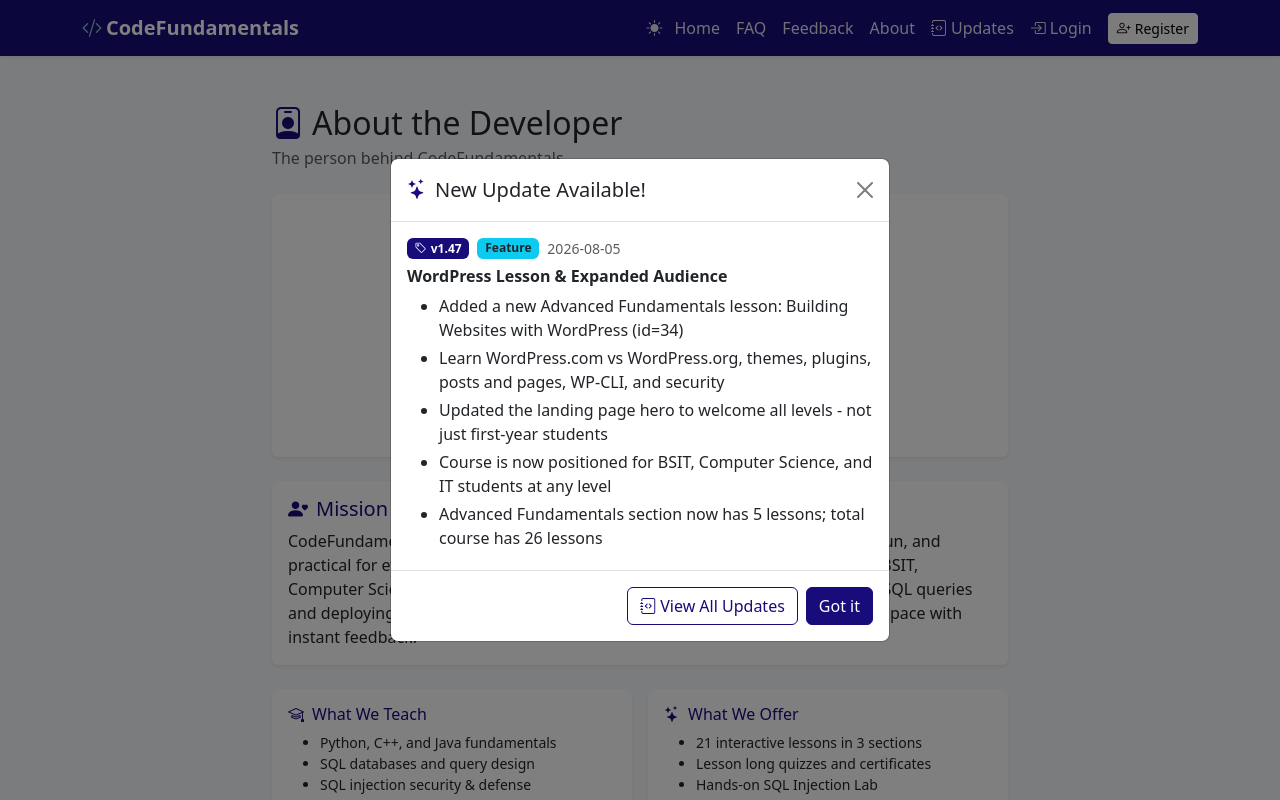
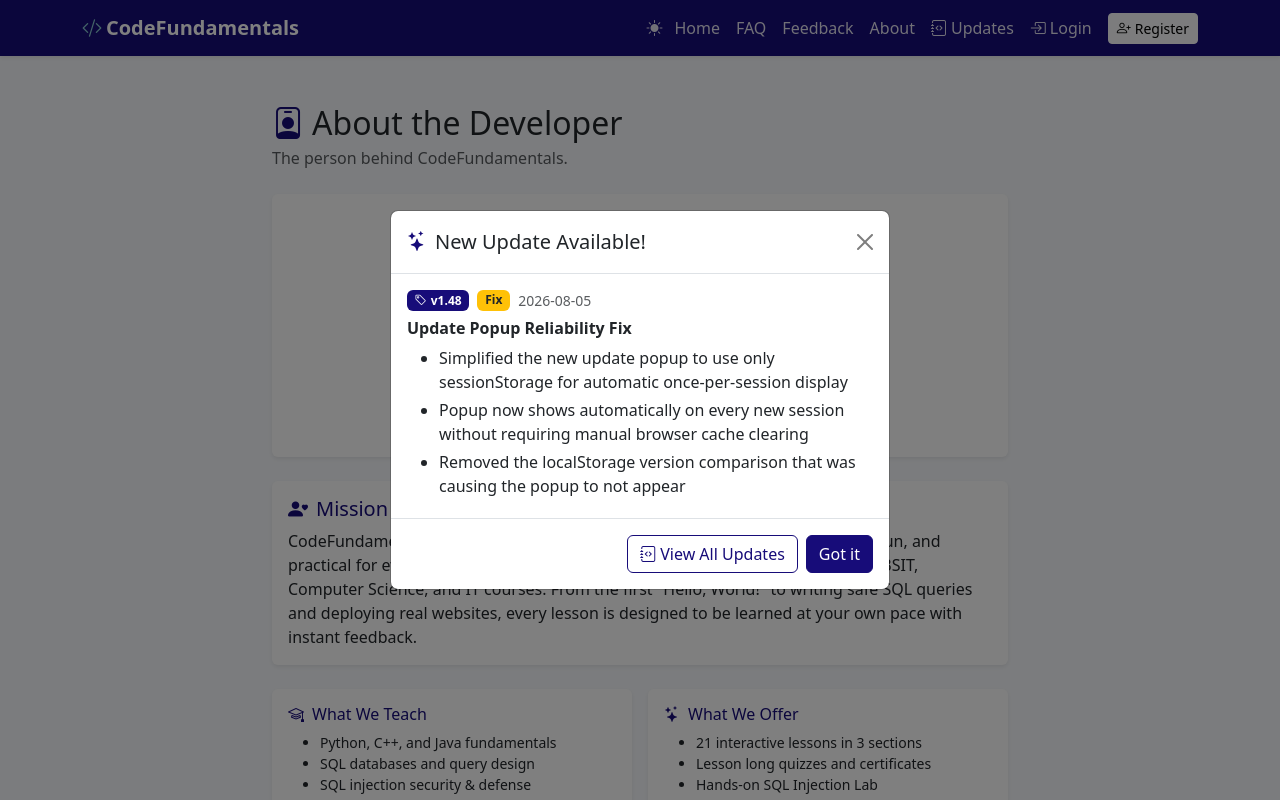
Before and after one commit to christianrenz210/learnfUNDAMENTALS, a Flask app: page /about in a window 1280 px wide. Run offline with Flask 3, Linux system fonts and the light colour scheme; some libraries are stand-ins or nearby versions.

Commit message:
fix: simplify update popup to use sessionStorage only, auto show every session

```diff
--- a/app.py
+++ b/app.py
@@ -96,7 +96,7 @@ def localtime_filter(dt, fmt="%Y-%m-%d %H:%M:%S"):
     return dt.astimezone(LOCAL_TZ).strftime(fmt)
 
 
-APP_VERSION = "1.47"
+APP_VERSION = "1.48"
 
 
 @app.context_processor
--- a/changelog_data.py
+++ b/changelog_data.py
@@ -1,4 +1,15 @@
 CHANGELOG = [
+    {
+        "version": "1.48",
+        "date": "2026-08-05",
+        "type": "fix",
+        "title": "Update Popup Reliability Fix",
+        "changes": [
+            "Simplified the new update popup to use only sessionStorage for automatic once-per-session display",
+            "Popup now shows automatically on every new session without requiring manual browser cache clearing",
+            "Removed the localStorage version comparison that was causing the popup to not appear",
+        ],
+    },
     {
         "version": "1.47",
         "date": "2026-08-05",
--- a/templates/base.html
+++ b/templates/base.html
@@ -434,19 +434,6 @@
 
 <script src="https://cdn.jsdelivr.net/npm/bootstrap@5.3.3/dist/js/bootstrap.bundle.min.js"></script>
 <script>
-function versionCompare(a, b) {
-  const pa = (a || '0').split('.').map(Number);
-  const pb = (b || '0').split('.').map(Number);
-  const len = Math.max(pa.length, pb.length);
-  for (let i = 0; i < len; i++) {
-    const x = pa[i] || 0;
-    const y = pb[i] || 0;
-    if (x > y) return 1;
-    if (x < y) return -1;
-  }
-  return 0;
-}
-
 document.addEventListener('DOMContentLoaded', function () {
   const flashModal = document.getElementById('flashModal');
   if (flashModal) {
@@ -458,13 +445,7 @@ document.addEventListener('DOMContentLoaded', function () {
     let shown = false;
     try { shown = sessionStorage.getItem('cfUpdateShown') === '1'; } catch (e) {}
     if (!shown) {
-      let lastSeen = '0';
-      try { lastSeen = localStorage.getItem('cfLastSeenVersion') || '0'; } catch (e) {}
-      const current = '{{ app_version }}';
-      if (versionCompare(current, lastSeen) > 0) {
-        new bootstrap.Modal(updateModalEl).show();
-        try { localStorage.setItem('cfLastSeenVersion', current); } catch (e) {}
-      }
+      new bootstrap.Modal(updateModalEl).show();
       try { sessionStorage.setItem('cfUpdateShown', '1'); } catch (e) {}
     }
   }
```
